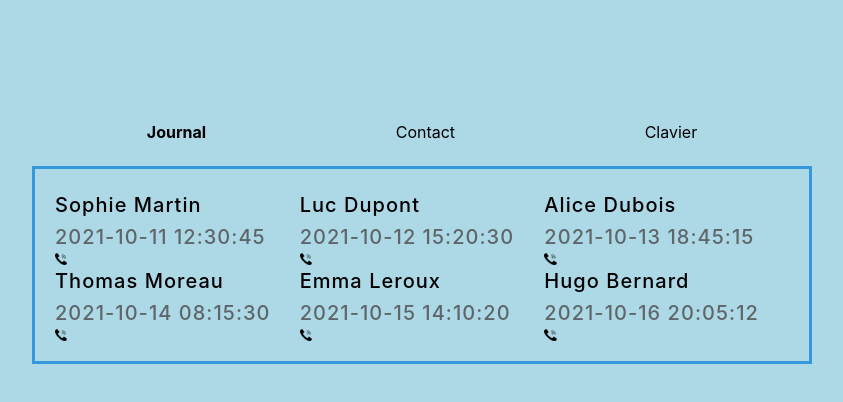
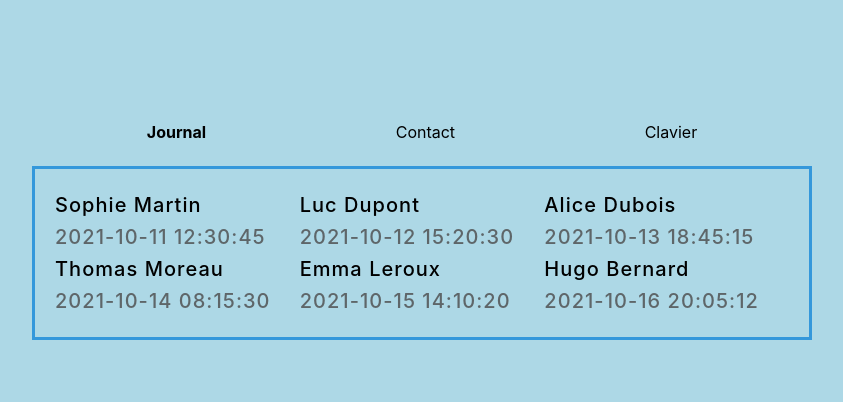
Before and after one commit to Maissack/telephone-project, a Vue app: page / in a window 1280 px wide. Shown: the top 402 px of the page, without its empty margins (218-1061 px from the left). Built offline with nearby package versions, Linux system fonts and the light colour scheme.

Commit message:
:wrench: UPDATE finals bugs

```diff
--- a/src/components/journal.vue
+++ b/src/components/journal.vue
@@ -22,7 +22,6 @@ export default{
     <div class="journal-single" v-for="call in calls">
       <h2>{{ call.nom }}</h2>
       <p>{{ call.date }}</p>
-      <img src="../assets/appel-icon.png" alt="appel icon">
     </div>
 </template>
 
```
